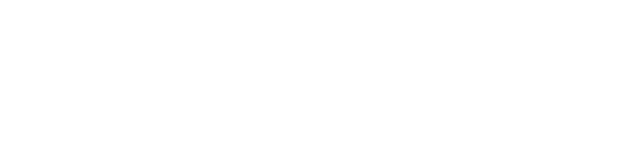
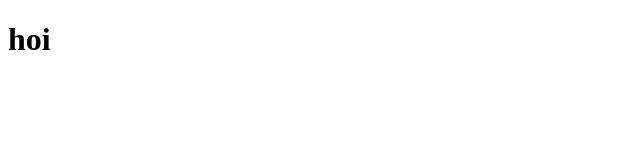
Before and after one commit to DjennaBakker/Challenge1-ixd-tech-2, a plain HTML site: page index.html in a window 1280 px wide. Shown: the full height of the page, 0-640 px from the left. Drawn offline with Linux system fonts and the light colour scheme.

```diff
--- a/index.html
+++ b/index.html
@@ -4,6 +4,6 @@
 	<title></title>
 </head>
 <body>
-
+	<h1>hoi</h1>
 </body>
 </html>
--- /dev/null
+++ b/style.css
@@ -0,0 +1,4 @@
+body{
+	background: red;
+	color: ffffff;
+}
```
